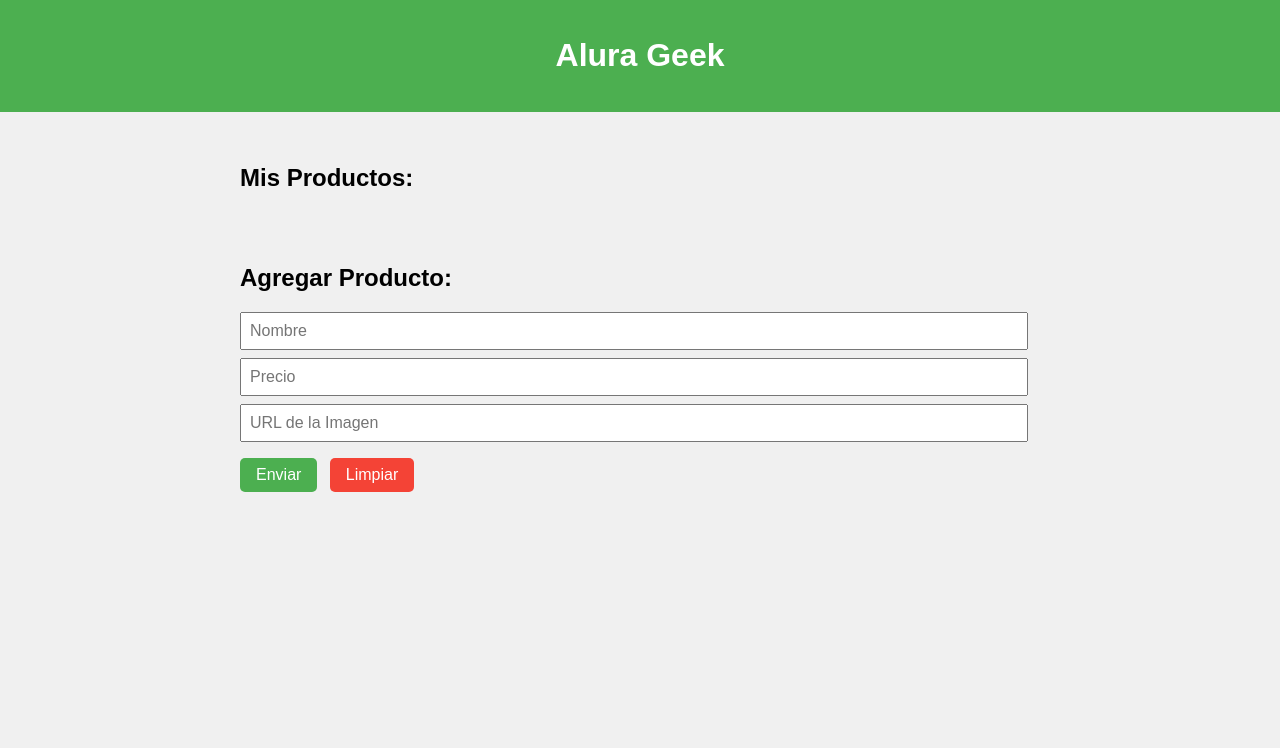
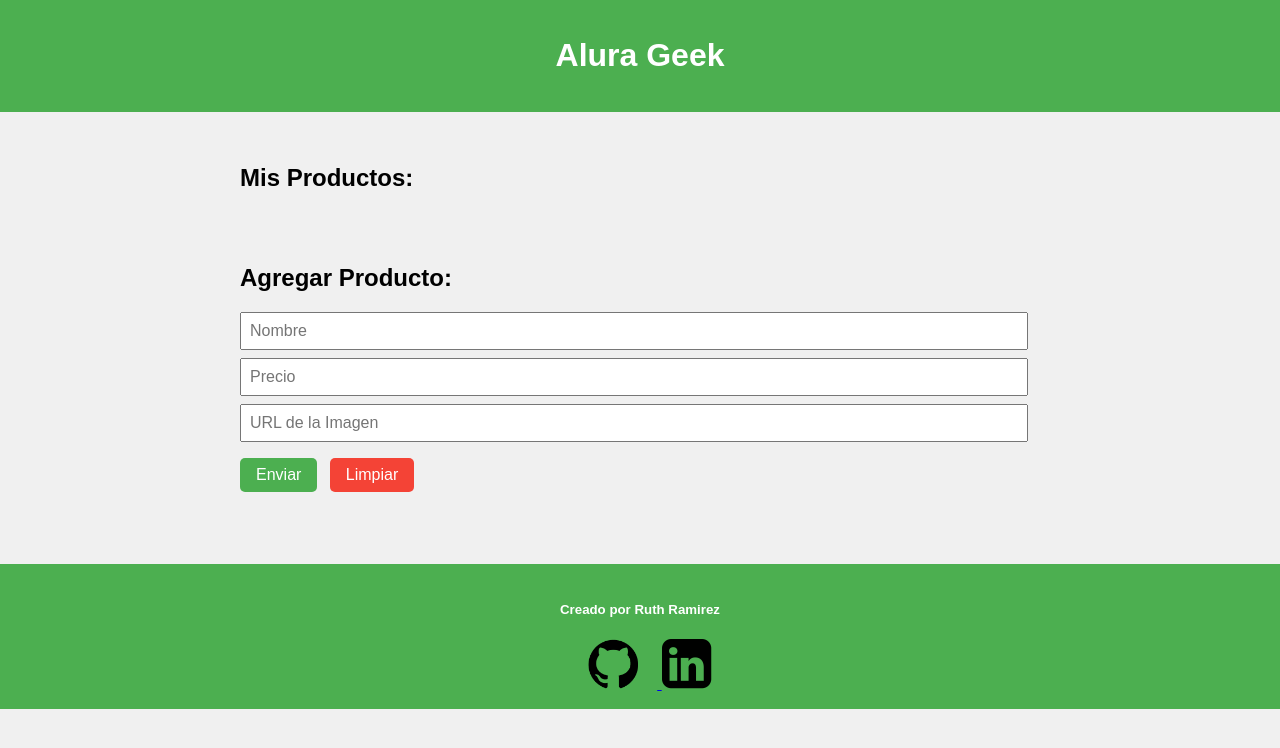
Before and after one commit to Ruthi93/Alurageek, a website: page index.html in a window 1280 px wide. Drawn offline with Linux system fonts and the light colour scheme; no server answers.

Commit message:
actulizacion de footer

```diff
--- a/css/styles.css
+++ b/css/styles.css
@@ -81,6 +81,13 @@
     background-color: #f44336;
 }
 
+footer {
+    background-color: #4CAF50;
+    color: white;
+    padding: 1rem;
+    text-align: center;
+}
+
 @media (max-width: 768px) {
     .product {
         width: calc(50% - 2rem);
--- a/db-backup.json
+++ b/db-backup.json
@@ -8,7 +8,7 @@
         },
         {
             "id": "2",
-            "name": "Game Boy Classic",
+            "name": "Funko Stormtrooper",
             "price": "$60.00",
             "image": "img/productos/funko-truper.jpg"
         }
--- a/db.json
+++ b/db.json
@@ -8,7 +8,7 @@
         },
         {
             "id": "2",
-      "name": "Game Boy Classic",
+            "name": "Funko Stormtrooper",
             "price": "$60.00",
             "image": "img/productos/funko-truper.jpg"
         }
--- a/index.html
+++ b/index.html
@@ -32,4 +32,9 @@
         </main>
         <script src="js/app.js"></script>
     </body>
+    <footer>
+        <h5>Creado por Ruth Ramirez</h5>
+        <a href="https://github.com/Ruthi93" target="_blank"><img src="img/logos/logogithub.png" alt="logogithub" height="50px"> </a>
+        <a href="https://www.linkedin.com/in/ruth-ramirez-p-b442932aa/" target="_blank"> <img src="img/logos/logolinkedin2.png" alt="Linkedin" height="50px"> </a>
+    </footer>
 </html>
```
Also changed, not shown: img/logos/logogithub.png (added), img/logos/logolinkedin2.png (added). Lines whose indentation alone changed are shown as unchanged.
